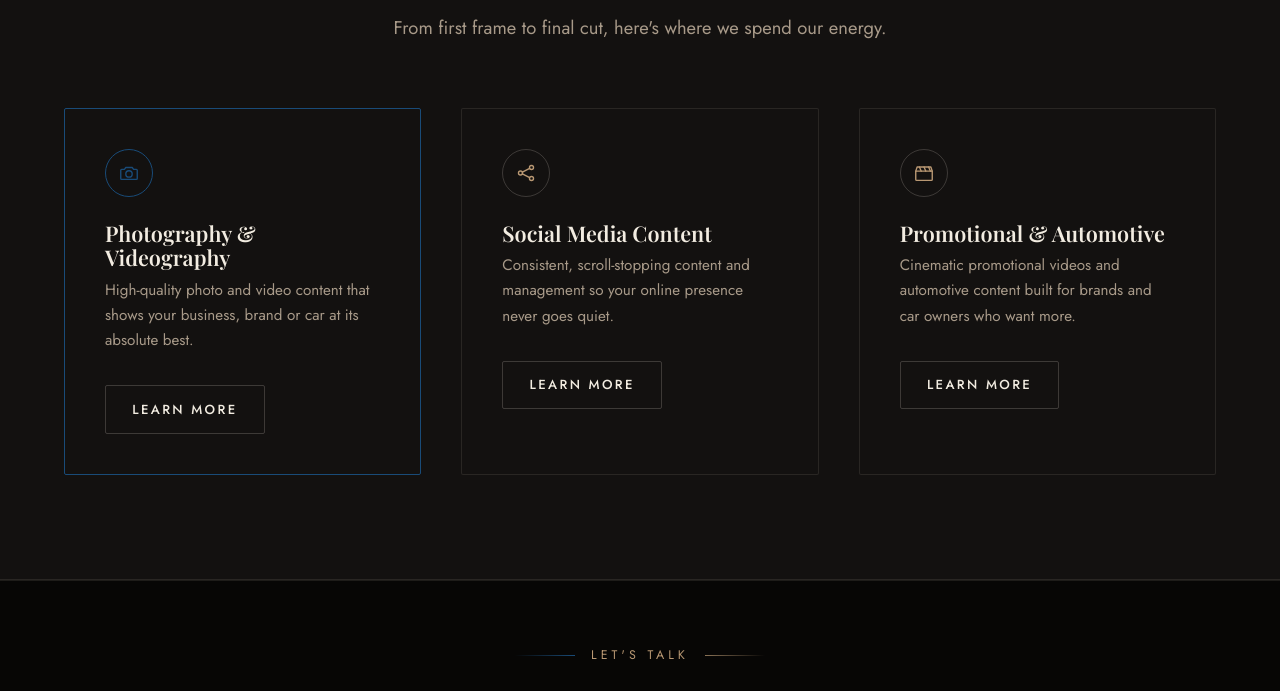
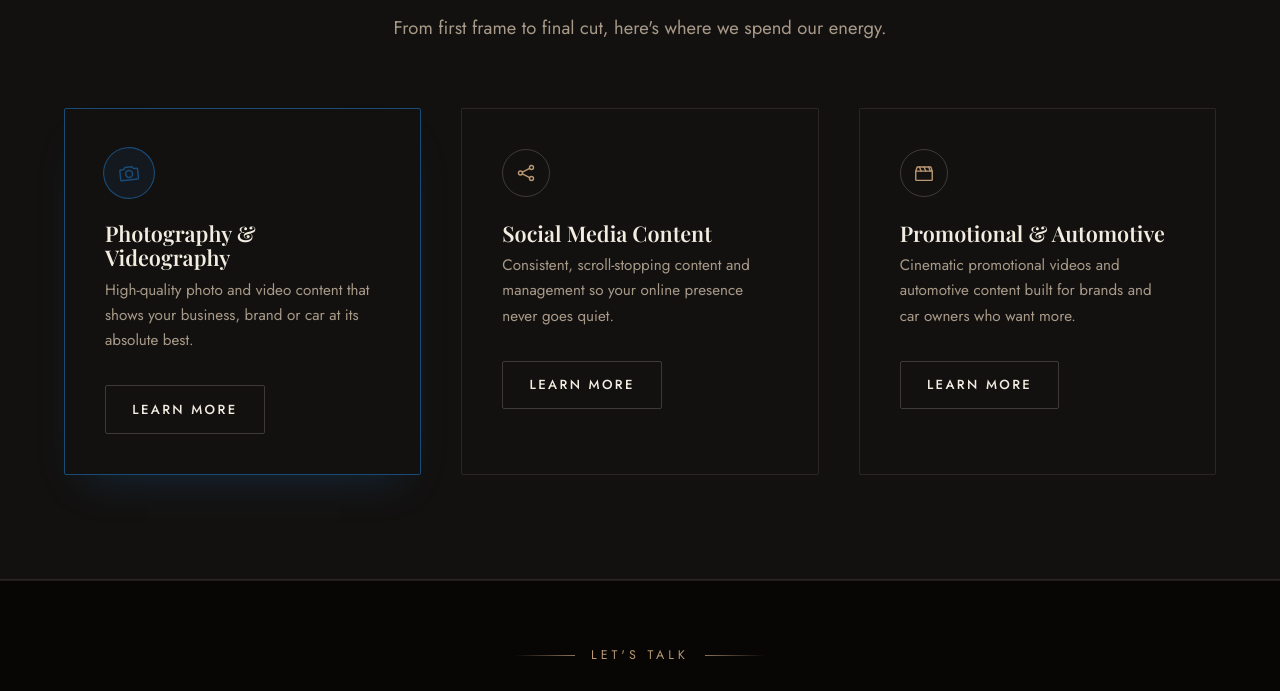
Before and after one commit to SugeshanNaidoo/Rareform-Media, a website: page index.html in a window 1280 px wide. In both pictures the pointer is over the element 242 px from the left and 2159 px from the top of the page. Shown: the part 1868-2559 px from the top of the page. Drawn offline with nearby package versions, Linux system fonts and the light colour scheme.

Commit message:
files
changed

```diff
--- a/style.css
+++ b/style.css
@@ -114,7 +114,7 @@ h3{ font-size: 1.35rem; }
   content: "";
   flex: 1 1 auto;
   height: 1px;
-  background: linear-gradient(90deg, transparent, var(--ocean));
+  background: linear-gradient(90deg, transparent, var(--gold-dim));
   max-width: 60px;
 }
 .eyebrow::after{ background: linear-gradient(90deg, var(--gold-dim), transparent); }
@@ -287,23 +287,46 @@ h3{ font-size: 1.35rem; }
   border: 1px solid var(--line);
   border-radius: var(--radius);
   padding: var(--space-4);
-  transition: border-color 0.25s ease, transform 0.25s ease;
+  transition:
+    border-color 0.45s cubic-bezier(0.22, 1, 0.36, 1),
+    transform 0.45s cubic-bezier(0.22, 1, 0.36, 1),
+    box-shadow 0.45s cubic-bezier(0.22, 1, 0.36, 1);
 }
-.card:hover{ border-color: var(--ocean); transform: translateY(-3px); }
+.card:hover{
+  border-color: var(--ocean);
+  transform: translateY(-6px);
+  box-shadow: 0 22px 40px -22px rgba(25, 75, 120, 0.45);
+}
 .card-icon{
   width: 48px; height: 48px;
   display: flex; align-items: center; justify-content: center;
   border: 1px solid var(--line-strong);
   border-radius: 50%;
   color: var(--gold);
-  transition: color 0.25s ease, border-color 0.25s ease;
+  background: rgba(25, 75, 120, 0);
+  transition:
+    color 0.5s cubic-bezier(0.22, 1, 0.36, 1),
+    border-color 0.5s cubic-bezier(0.22, 1, 0.36, 1),
+    background-color 0.5s cubic-bezier(0.22, 1, 0.36, 1),
+    transform 0.5s cubic-bezier(0.22, 1, 0.36, 1);
   margin-bottom: var(--space-3);
 }
-.card:hover .card-icon{ color: var(--ocean); border-color: var(--ocean); }
+.card:hover .card-icon{
+  color: var(--ocean);
+  border-color: var(--ocean);
+  background: rgba(25, 75, 120, 0.14);
+  transform: scale(1.08) rotate(-6deg);
+}
 .card-icon svg{ width: 22px; height: 22px; stroke: currentColor; fill: none; stroke-width: 1.5; stroke-linecap: round; stroke-linejoin: round; }
 .card h3{ margin-bottom: var(--space-1); }
 .card p{ color: var(--stone); font-size: 0.95rem; }
 .card .btn{ margin-top: var(--space-2); }
+
+@media (prefers-reduced-motion: reduce){
+  .card, .card-icon{ transition: none; }
+  .card:hover{ transform: none; }
+  .card:hover .card-icon{ transform: none; }
+}
 
 .media-card{ background: var(--bg-2); border: 1px solid var(--line); overflow: hidden; }
 .media-card img{ width: 100%; aspect-ratio: 4/3; object-fit: cover; filter: grayscale(0.3); }
@@ -383,9 +406,20 @@ h3{ font-size: 1.35rem; }
   border-bottom: 1px solid var(--line);
 }
 .value-row:last-child{ border-bottom: none; }
-.value-mark{ color: var(--gold); min-width: 2.5rem; flex: none; transition: color 0.25s ease; }
-.value-row:hover .value-mark{ color: var(--ocean); }
+.value-mark{
+  color: var(--gold);
+  min-width: 2.5rem;
+  flex: none;
+  display: flex;
+  transition: color 0.5s cubic-bezier(0.22, 1, 0.36, 1), transform 0.5s cubic-bezier(0.22, 1, 0.36, 1);
+}
+.value-row:hover .value-mark{ color: var(--ocean); transform: scale(1.1) rotate(-6deg); }
 .value-mark svg{ width: 26px; height: 26px; stroke: currentColor; fill: none; stroke-width: 1.5; stroke-linecap: round; stroke-linejoin: round; }
+
+@media (prefers-reduced-motion: reduce){
+  .value-mark{ transition: none; }
+  .value-row:hover .value-mark{ transform: none; }
+}
 
 /* ---------- Pricing / packages ---------- */
 .package{
@@ -516,7 +550,7 @@ h3{ font-size: 1.35rem; }
   stroke-width: 1.6;
   stroke-linecap: round;
   stroke-linejoin: round;
-  transition: stroke 0.2s ease;
+  transition: stroke 0.4s cubic-bezier(0.22, 1, 0.36, 1);
 }
 .footer-contact a:hover svg{ stroke: var(--ocean); }
 .footer-contact span{ line-height: 1.3; }
```
